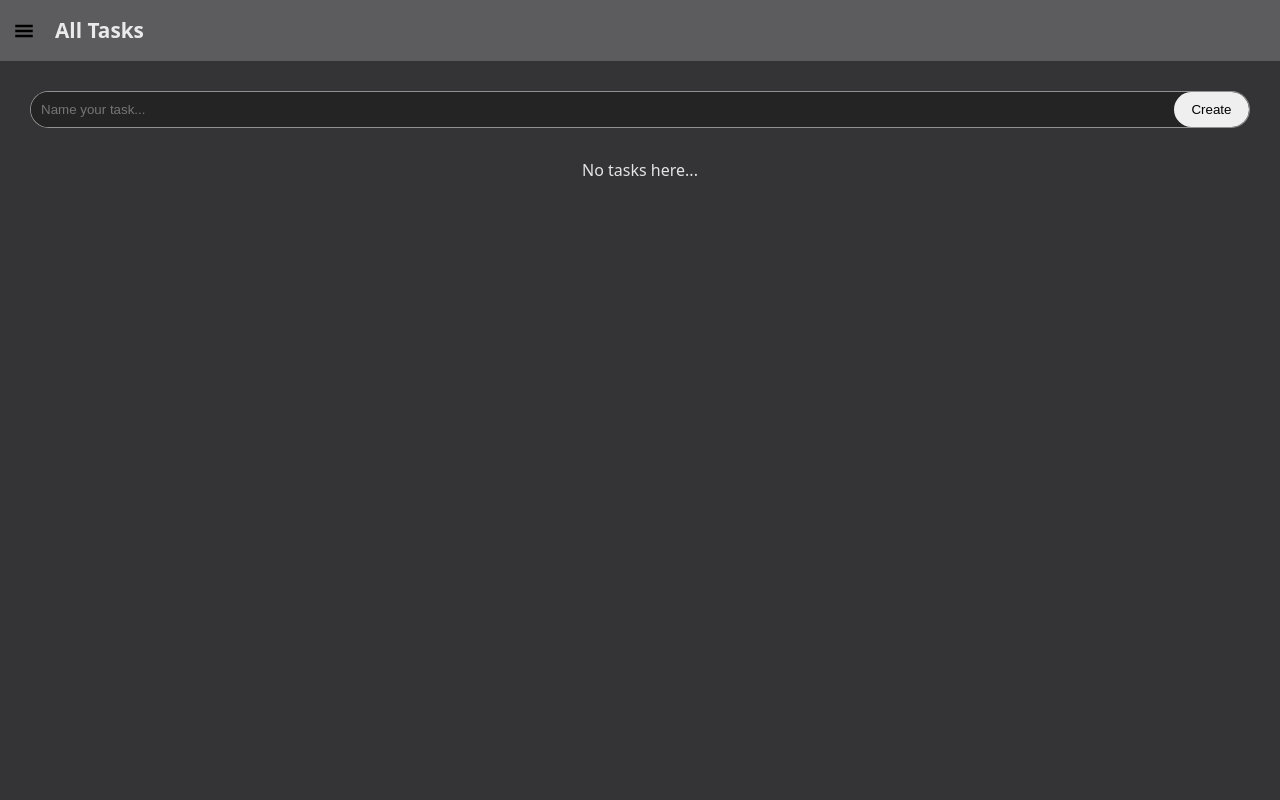
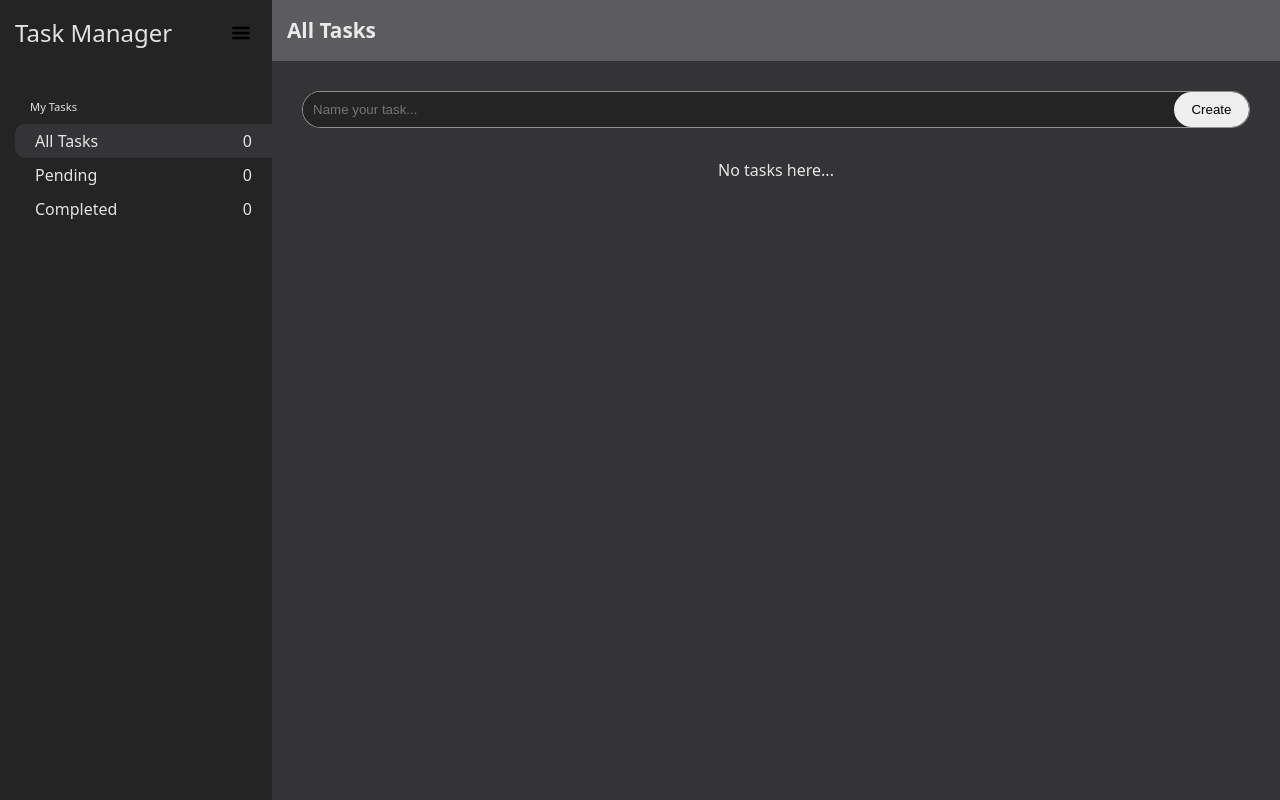
Before and after one commit to Eshwar03/task-manager, a React (Vite) app: page / in a window 1280 px wide. Built offline with nearby package versions, Linux system fonts and the light colour scheme.

Commit message:
side menu open functionality

```diff
--- a/src/App.jsx
+++ b/src/App.jsx
@@ -7,6 +7,7 @@ import TaskList from "./components/TaskList";
 import FilterBar from "./components/FilterBar";
 import { GiHamburgerMenu } from "react-icons/gi";
 import TaskHeader from "./components/TaskHeader";
+import useMediaQuery from "./useMediaQuery";
 
 function App() {
   const [tasks, setTasks] = useState(() => {
@@ -19,7 +20,11 @@ function App() {
     }
   });
   const [filter, setFilter] = useState("all");
-  const [isLeftBlock, setIsLeftBlock] = useState(false);
+  let isSmallScreen = useMediaQuery("(max-width:600px)");
+  const [isLeftBlock, setIsLeftBlock] = useState(isSmallScreen);
+  useEffect(() => {
+    setIsLeftBlock(isSmallScreen);
+  }, [isSmallScreen]);
 
   useEffect(() => {
     localStorage.setItem("tasks", JSON.stringify(tasks));
@@ -60,7 +65,7 @@ function App() {
 
   return (
     <>
-      <div className={isLeftBlock ? "leftBlock" : "leftBlockHidden"}>
+      <div className={isLeftBlock ? "leftBlockHidden" : "leftBlock"}>
         <div className="appMenu">
           <div>Task Manager</div>
           <button
--- a/src/components/TaskHeader.jsx
+++ b/src/components/TaskHeader.jsx
@@ -6,7 +6,7 @@ function TaskHeader({ filter, setIsLeftBlock, isLeftBlock }) {
     <div className={styles.headerContainer}>
       <button
         className={`${
-          !isLeftBlock
+          isLeftBlock
             ? styles.giHamburgerMenuButton
             : styles.giHamburgerMenuButtonHidden
         } ${styles.giHamburgerMenuButtonUnhide}`}
--- /dev/null
+++ b/src/useMediaQuery.js
@@ -0,0 +1,25 @@
+import { useState, useEffect } from "react";
+
+function useMediaQuery(query) {
+  const getMatch = () => window.matchMedia(query).matches;
+
+  const [matches, setMatches] = useState(getMatch);
+
+  useEffect(() => {
+    const media = window.matchMedia(query);
+
+    const listener = (event) => {
+      setMatches(event.matches);
+    };
+
+    media.addEventListener("change", listener);
+
+    return () => {
+      media.removeEventListener("change", listener);
+    };
+  }, [query]);
+
+  return matches;
+}
+
+export default useMediaQuery;
```
